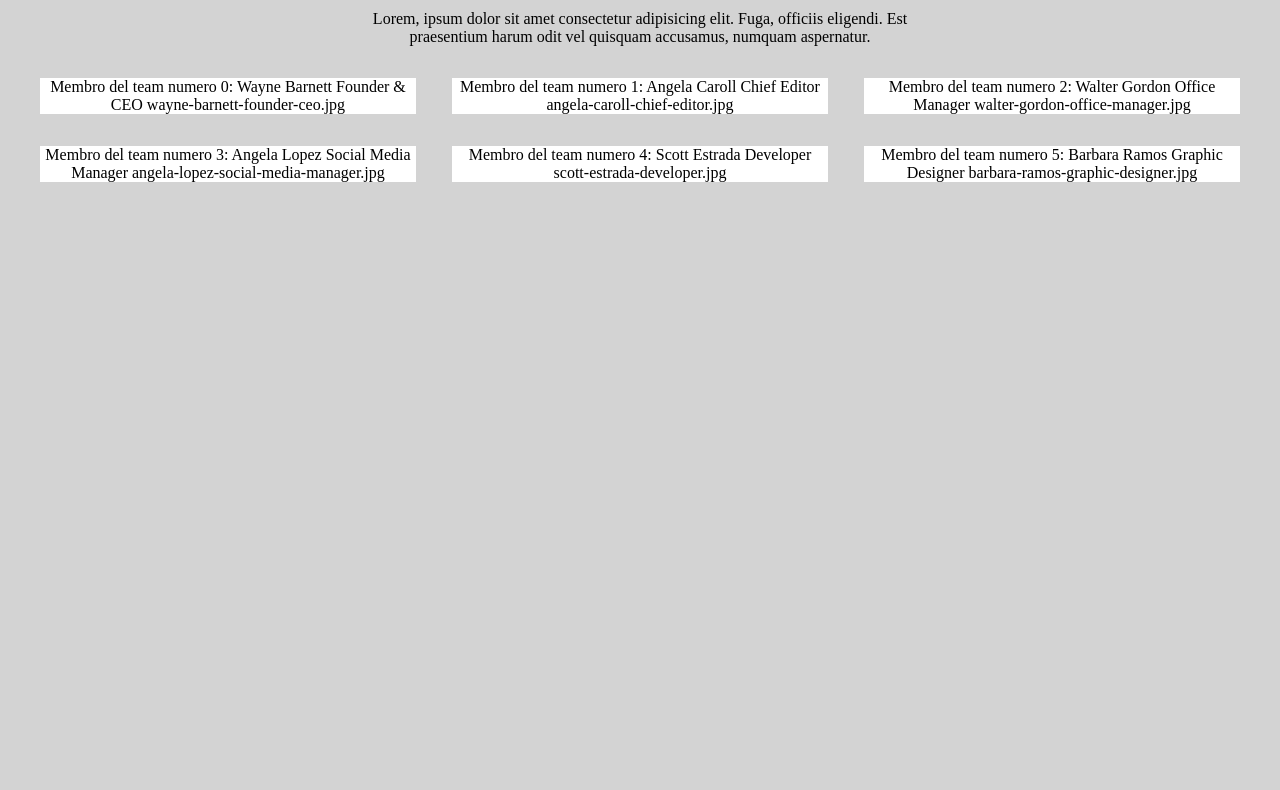
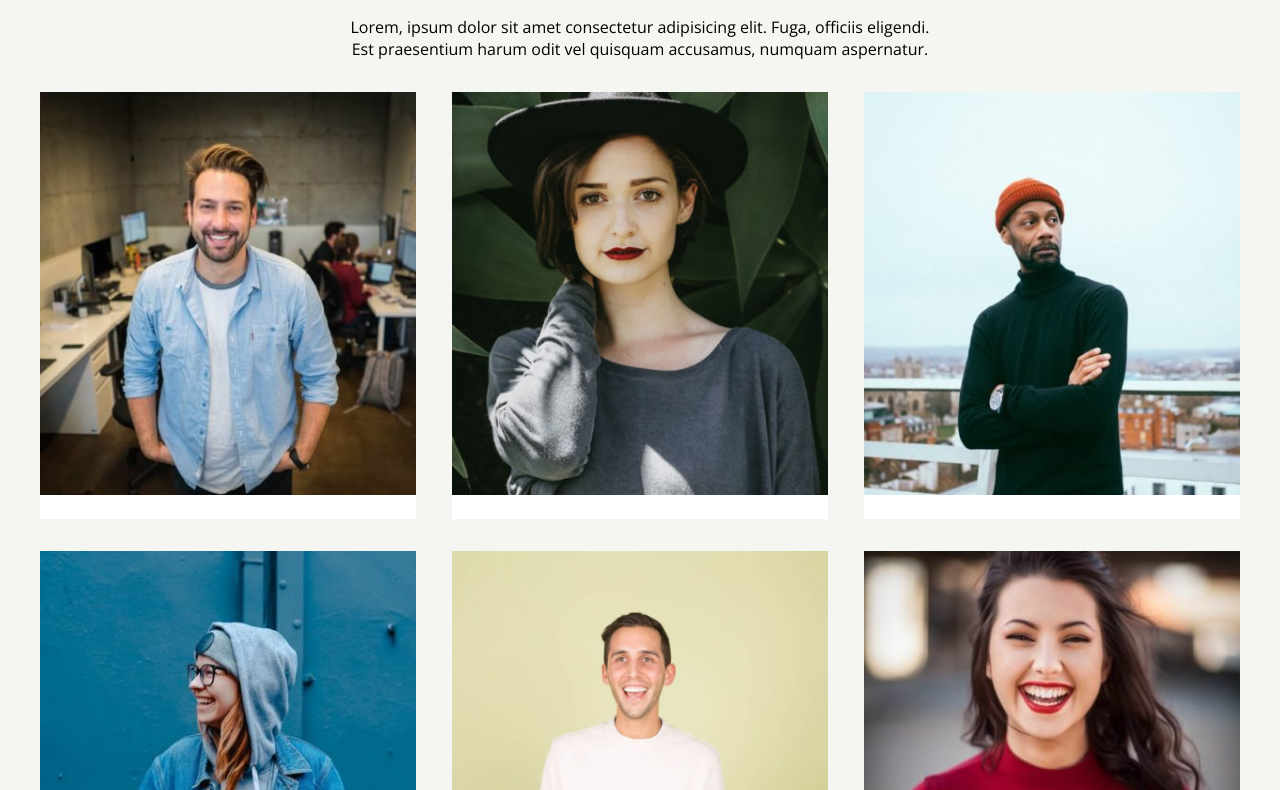
Before and after one commit to DavideSias/js-our-team, a plain HTML site: page index.html in a window 1280 px wide. Shown: the part 91-881 px from the top of the page. Before the commit the page ends 800 px from the top, so only its background shows below. Drawn offline with nearby package versions, Linux system fonts and the light colour scheme.

Commit message:
Add bonus 2

```diff
--- a/css/style.css
+++ b/css/style.css
@@ -4,8 +4,12 @@
     box-sizing: border-box;
 }
 
+html{
+    font-family: 'Open Sans', sans-serif;
+}
+
 body{
-    background-color: lightgray;
+    background-color: rgb(245, 245, 241);
 }
 
 h1, p{
--- a/index.html
+++ b/index.html
@@ -5,7 +5,9 @@
     <meta http-equiv="X-UA-Compatible" content="IE=edge">
     <meta name="viewport" content="width=device-width, initial-scale=1.0">
     <title>Our Team</title>
-
+    <link rel="preconnect" href="https://fonts.googleapis.com">
+    <link rel="preconnect" href="https://fonts.gstatic.com" crossorigin>
+    <link href="https://fonts.googleapis.com/css2?family=Open+Sans:wght@400;500;600;700&display=swap" rel="stylesheet">
     <link rel="stylesheet" href="css/style.css">
 
     <script src="js/script.js" defer></script>
--- a/js/script.js
+++ b/js/script.js
@@ -35,7 +35,22 @@ const eleContainer = document.querySelector('.container');
 
 for (let i = 0; i < arrTeam.length; i++) {
     eleCard = document.createElement('div');
+    eleImg = document.createElement('img');
+    eleName = document.createElement('h2');
+    eleRole = document.createElement('h3');
+
     eleCard.classList.add('card');
     eleContainer.append(eleCard);
-	eleCard.innerHTML += (`Membro del team numero ${i}: ${arrTeam[i].name} ${arrTeam[i].role} ${arrTeam[i].photo}`);
+
+    eleCard.append(eleImg, eleName, eleRole);
+
+    eleImg.src = (`img/${arrTeam[i].photo}`);
+    eleName.innerHtml = (`${arrTeam[i].name}`);
+    eleRole.innerHtml = (`${arrTeam[i].role}`);
+
+    console.log(eleName.innerHtml);
+    console.log(eleRole.innerHtml);
+
+
+	//eleCard.innerHTML += (`Membro del team numero ${i}: ${arrTeam[i].name} ${arrTeam[i].role} ${arrTeam[i].photo}`);
 }
```
